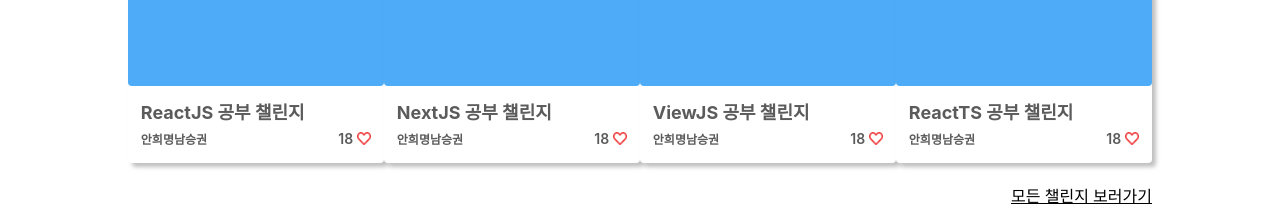
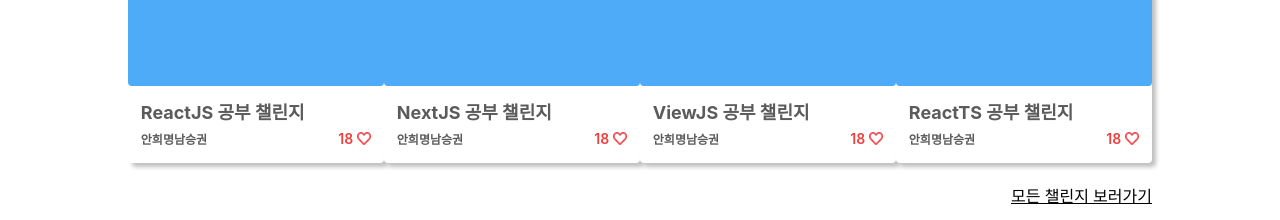
Before and after one commit to DSM-ROC/DSM-ROC_FrontEnd-V2, a React (Create React App) app: page / in a window 1280 px wide. Shown: the part 1184-1404 px from the top of the page. Built offline with nearby package versions, Linux system fonts and the light colour scheme.

Commit message:
init : theme
read --> red 오타 수정

```diff
--- a/src/styles/theme.ts
+++ b/src/styles/theme.ts
@@ -1,7 +1,7 @@
 export const theme = {
   mainBlueColor: '#1C7ED6',
   uiBlueColor: '#1864AB',
-  uiReadColor: '#F03E3E',
+  uiRedColor: '#F03E3E',
 
   blackContentColor: '#000000',
   whiteContentColor: '#ffffff',
```
